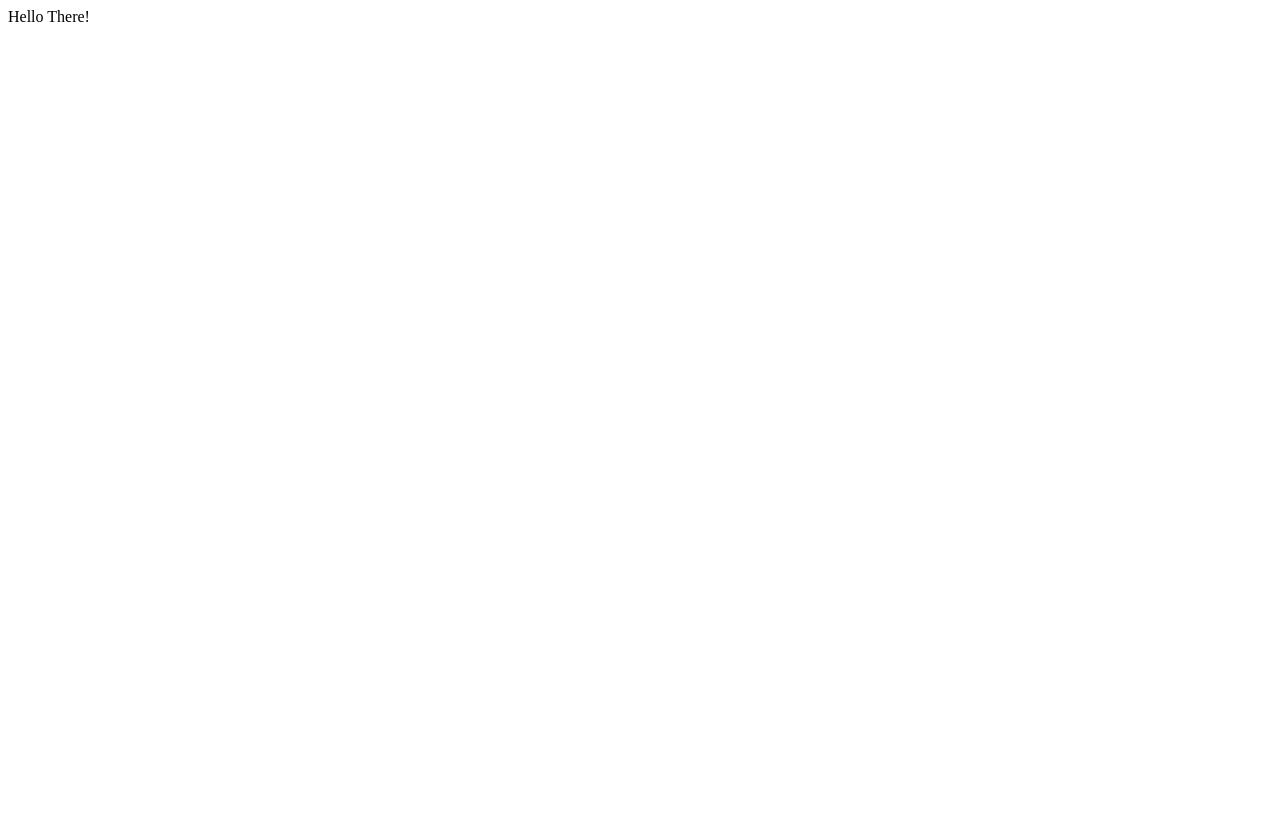
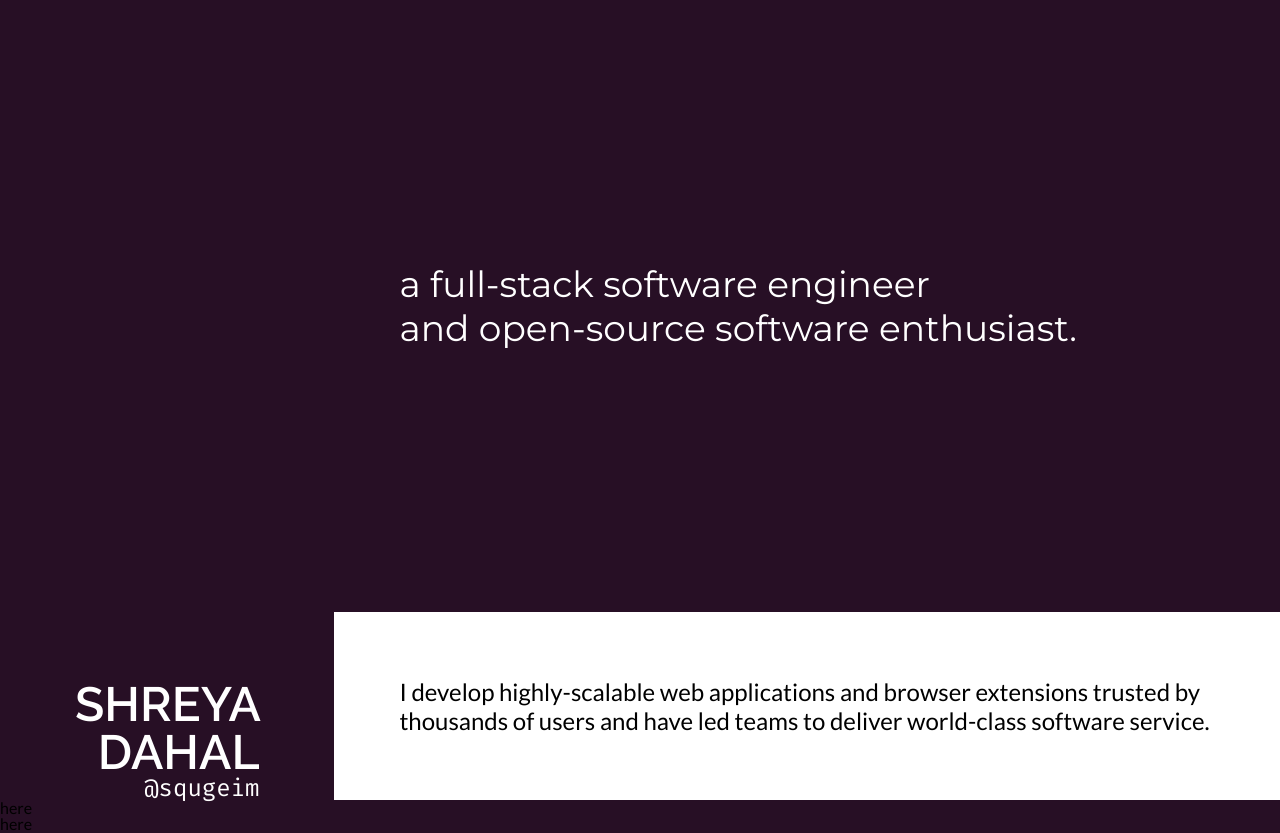
Before and after one commit to squgeim/shreyadahal.com, a Gatsby site: page / in a window 1280 px wide. Before the commit the page ends 800 px from the top, so only its background shows below. Built offline with nearby package versions, Linux system fonts and the light colour scheme; Gatsby itself is replaced by a stand-in of ours.

Commit message:
Layout for landing section

```diff
--- a/package.json
+++ b/package.json
@@ -16,7 +16,9 @@
     "prop-types": "^15.7.2",
     "react": "^16.12.0",
     "react-dom": "^16.12.0",
-    "react-helmet": "^6.1.0"
+    "react-helmet": "^6.1.0",
+    "react-jss": "^10.3.0",
+    "reset-css": "^5.0.1"
   },
   "devDependencies": {
     "prettier": "2.0.5"
--- /dev/null
+++ b/src/components/blogSection.tsx
@@ -0,0 +1,9 @@
+import * as React from 'react';
+
+function BlogSection() {
+  return (
+    <h1>here</h1>
+  );
+}
+
+export default BlogSection;
--- /dev/null
+++ b/src/components/footerSection.tsx
@@ -0,0 +1,9 @@
+import * as React from 'react';
+
+function FooterSection() {
+  return (
+    <h1>here</h1>
+  );
+}
+
+export default FooterSection;
--- /dev/null
+++ b/src/components/landingSection.tsx
@@ -0,0 +1,81 @@
+import * as React from 'react';
+import {createUseStyles} from "react-jss";
+
+import * as colors from "../constants/colorScheme.json";
+import * as fontFamilies from "../constants/fontFamily.json";
+
+const useStyles = createUseStyles({
+  root: {
+    display: 'flex',
+    flexDirection: 'row',
+    height: '100vh',
+  },
+  header: {
+    width: 200,
+    margin: '0 75px',
+    display: 'flex',
+    flexDirection: 'column',
+    '& h1': {
+      fontFamily: fontFamilies.header,
+      color: colors.white,
+      fontWeight: 600,
+      fontSize: 48,
+      textAlign: 'right',
+      textTransform: 'uppercase',
+    },
+    '& span': {
+      color: colors.white,
+      fontSize: 24,
+      fontFamily: fontFamilies.monospace,
+      textAlign: 'right',
+    }
+  },
+  main: {
+    display: 'flex',
+    flexDirection: 'column',
+  },
+  mainpicture: {
+    flex: 1,
+  },
+  heroText: {
+    fontFamily: fontFamilies.title,
+    fontSize: 36,
+    lineHeight: '44px',
+    color: colors.white,
+    flex: 1,
+    display: 'flex',
+    alignItems: 'center',
+    padding: '65px',
+  },
+  subtitle: {
+    backgroundColor: colors.white,
+    padding: '65px',
+    fontSize: '24px',
+    lineHeight: '29px',
+  }
+});
+
+function LandingSection() {
+  const classes = useStyles();
+
+  return (
+    <section className={classes.root}>
+      <header className={classes.header}>
+        <div className={classes.mainpicture}/>
+        <h1>Shreya Dahal</h1>
+        <span>@squgeim</span>
+      </header>
+      <div className={classes.main}>
+        <p className={classes.heroText}>
+          a full-stack software engineer<br/> and open-source software enthusiast.
+        </p>
+        <p className={classes.subtitle}>
+          I develop highly-scalable web applications and browser extensions trusted
+          by thousands of users and have led teams to deliver world-class software service.
+        </p>
+      </div>
+    </section>
+  );
+}
+
+export default LandingSection;
--- /dev/null
+++ b/src/constants/colorScheme.json
@@ -0,0 +1,5 @@
+{
+  "white": "#ffffff",
+  "black": "#000000",
+  "background": "#270F25"
+}
--- /dev/null
+++ b/src/constants/fontFamily.json
@@ -0,0 +1,6 @@
+{
+  "primary": "Lato",
+  "header": "Raleway",
+  "title": "Montserrat",
+  "monospace": "Fira Code"
+}
--- a/src/pages/index.js
+++ b/src/pages/index.js
@@ -1,6 +1,23 @@
 import React from "react";
+import SEO from "../components/seo"
 import { Link } from "gatsby";
 
-const IndexPage = () => <div>Hello There!</div>;
+import 'reset-css/reset.css';
+import '../styles/style.css';
+
+import LandingSection from "../components/landingSection"
+import BlogSection from "../components/blogSection"
+import FooterSection from "../components/footerSection"
+
+const IndexPage = () => {
+  return (
+    <>
+      <SEO description={"Shreya Dahal's personal blog and portfolio."} lang="en-US" title={"Shreya Dahal's Blog"} />
+      <LandingSection />
+      <BlogSection />
+      <FooterSection />
+    </>
+  )
+};
 
 export default IndexPage;
--- /dev/null
+++ b/src/styles/style.css
@@ -0,0 +1,6 @@
+@import url('https://fonts.googleapis.com/css2?family=Fira+Code:wght@300;400&family=Lato&family=Montserrat&family=Raleway:wght@600&display=swap');
+
+body {
+    background: #270F25;
+    font-family: Lato, sans-serif;
+}
```
Also changed, not shown: src/images/shreyadahal.jpg (added), 1 other file.
